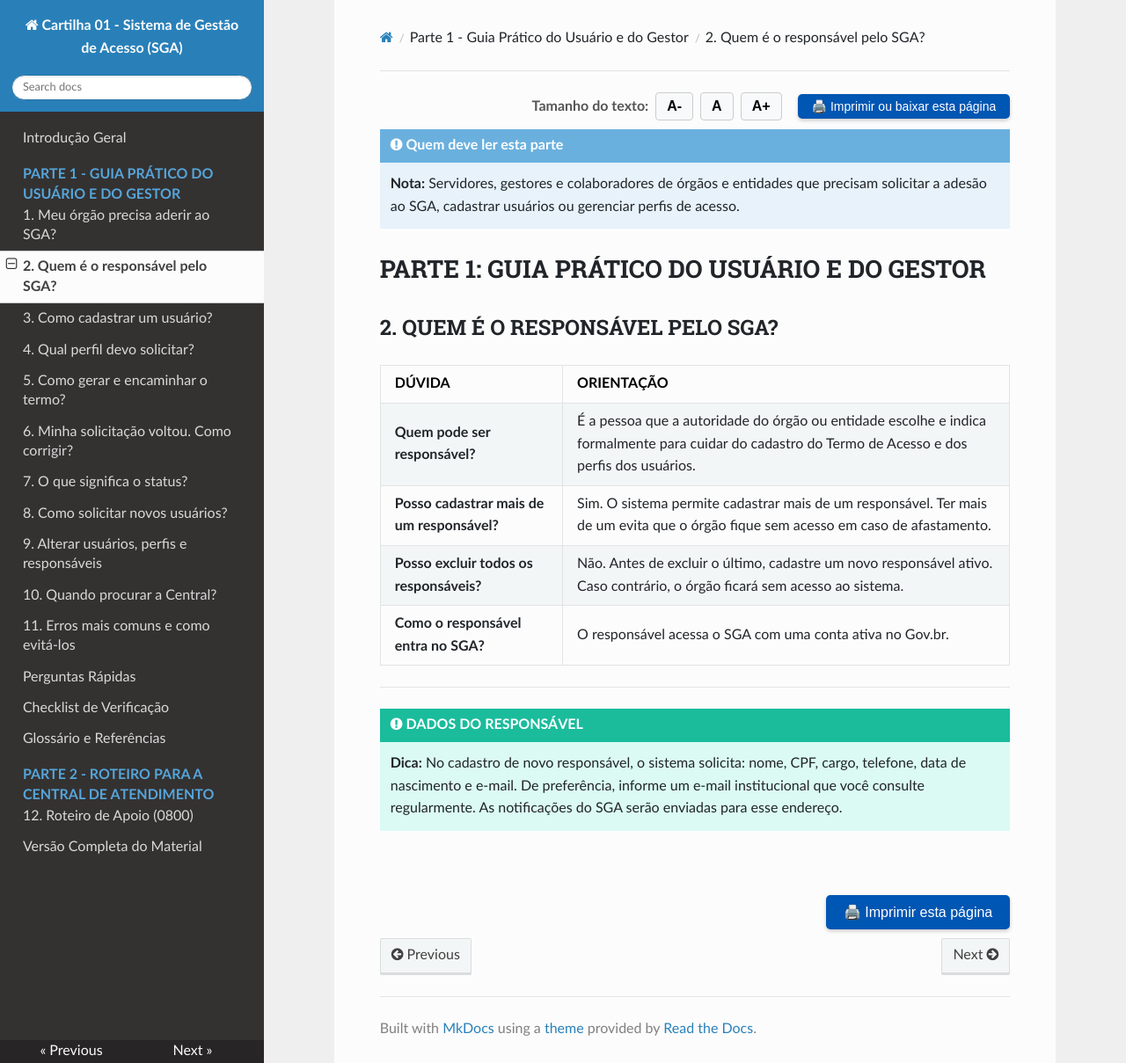
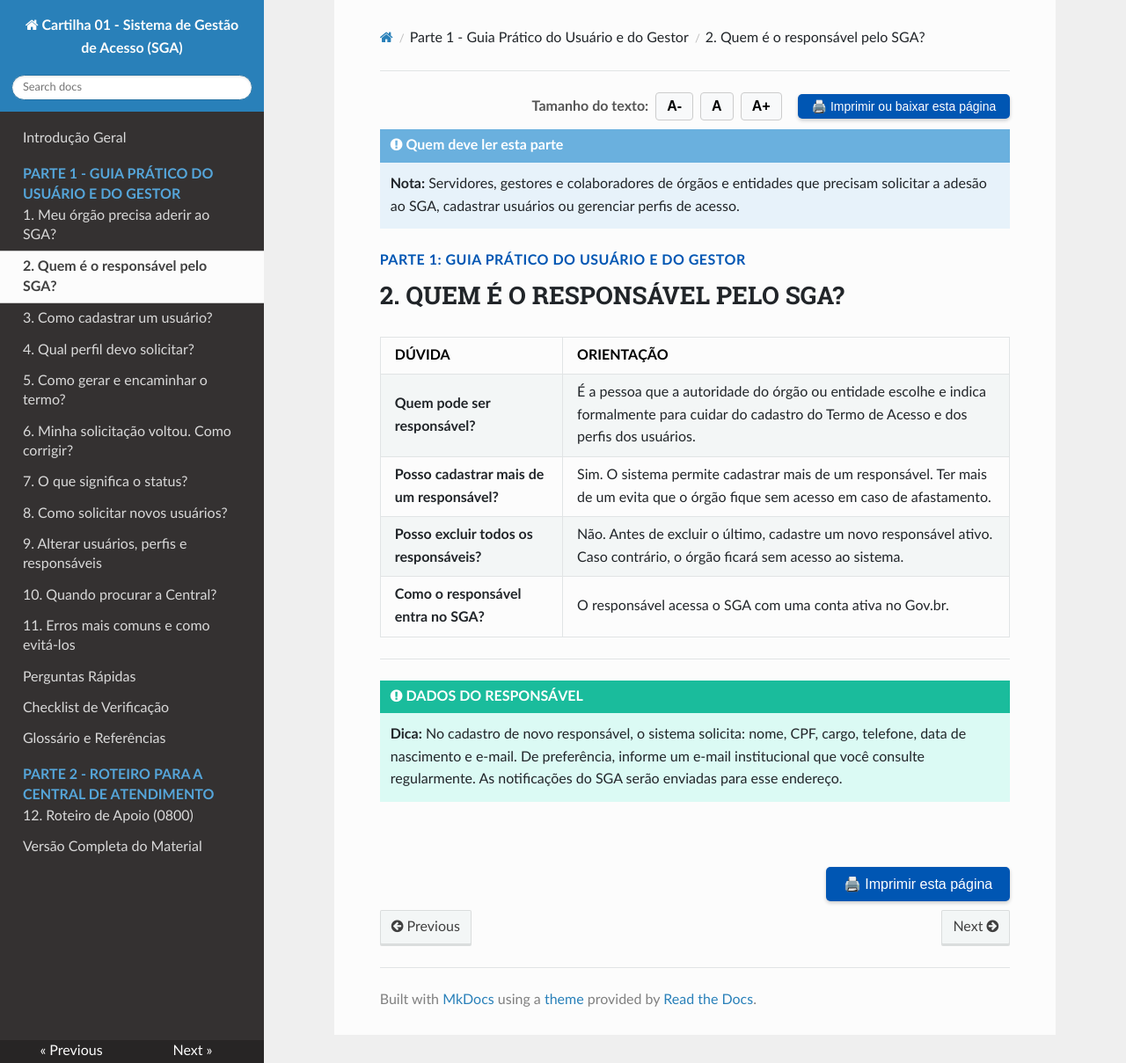
Before and after one commit to emilix10-bit/cartilha-boas-praticas-01-SGA, an MkDocs documentation site: the page built from docs/02-quem-e-o-responsavel.md, in a window 1280 px wide and 1209 px high. Shown: the whole window at 88% size. Built offline with MkDocs 1.6.1, drawn with Linux system fonts in a browser that asks for light colours; nearby versions of some CDN libraries.

Commit message:
Update header styles and content in documentation

```diff
--- a/docs/02-quem-e-o-responsavel.md
+++ b/docs/02-quem-e-o-responsavel.md
@@ -12,9 +12,9 @@
 !!! note "Quem deve ler esta parte"
     **Nota:** Servidores, gestores e colaboradores de órgãos e entidades que precisam solicitar a adesão ao SGA, cadastrar usuários ou gerenciar perfis de acesso.
 
-# PARTE 1: GUIA PRÁTICO DO USUÁRIO E DO GESTOR
+<p style="font-weight: bold; color: #0056b3; text-transform: uppercase; letter-spacing: 0.5px; margin-top: 15px; margin-bottom: 4px;">PARTE 1: GUIA PRÁTICO DO USUÁRIO E DO GESTOR</p>
 
-<h2 id="secao-2">2. QUEM É O RESPONSÁVEL PELO SGA?</h2>
+<h1 id="secao-2" style="margin-top: 0;">2. QUEM É O RESPONSÁVEL PELO SGA?</h1>
 
 | DÚVIDA | ORIENTAÇÃO |
 | :--- | :--- |
```
